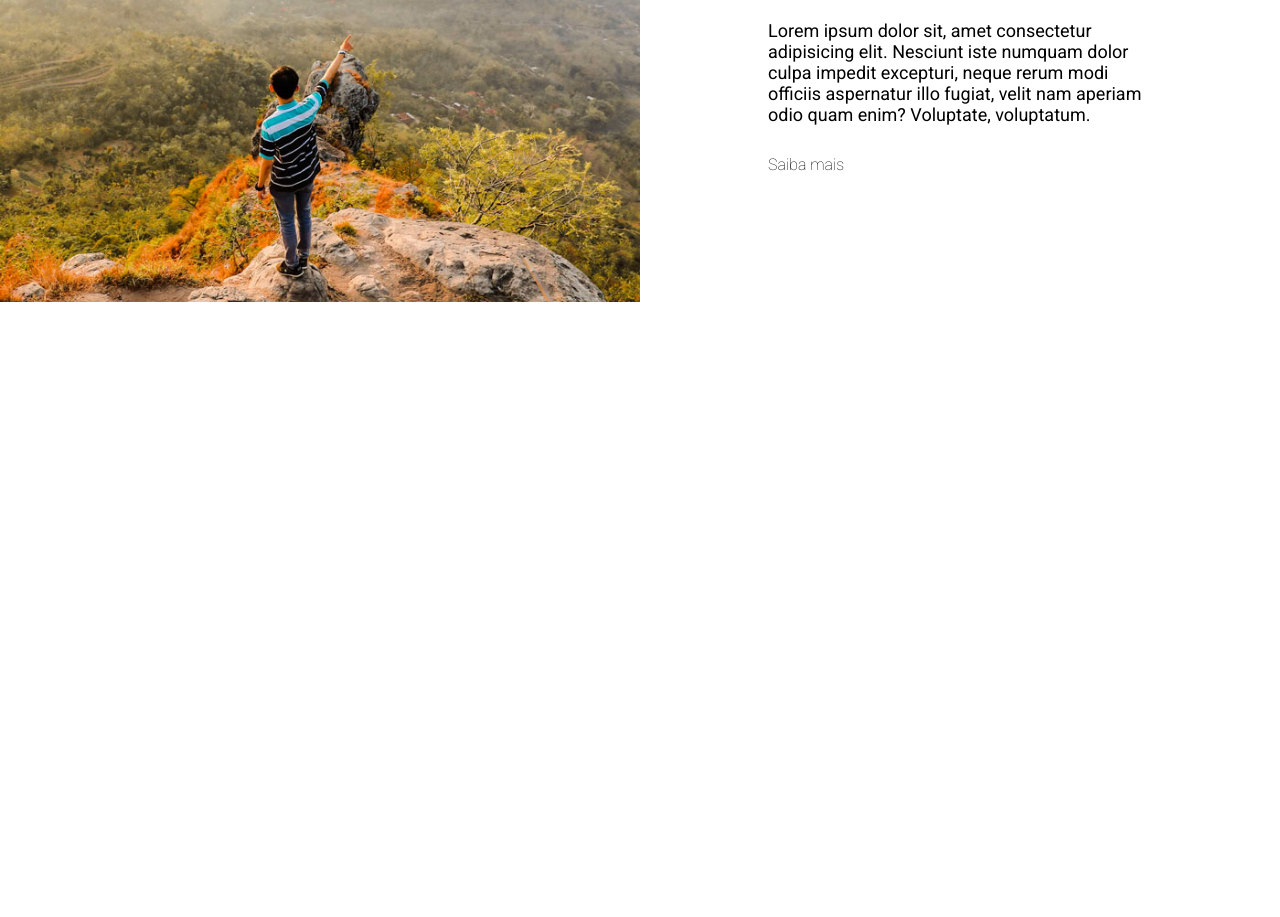
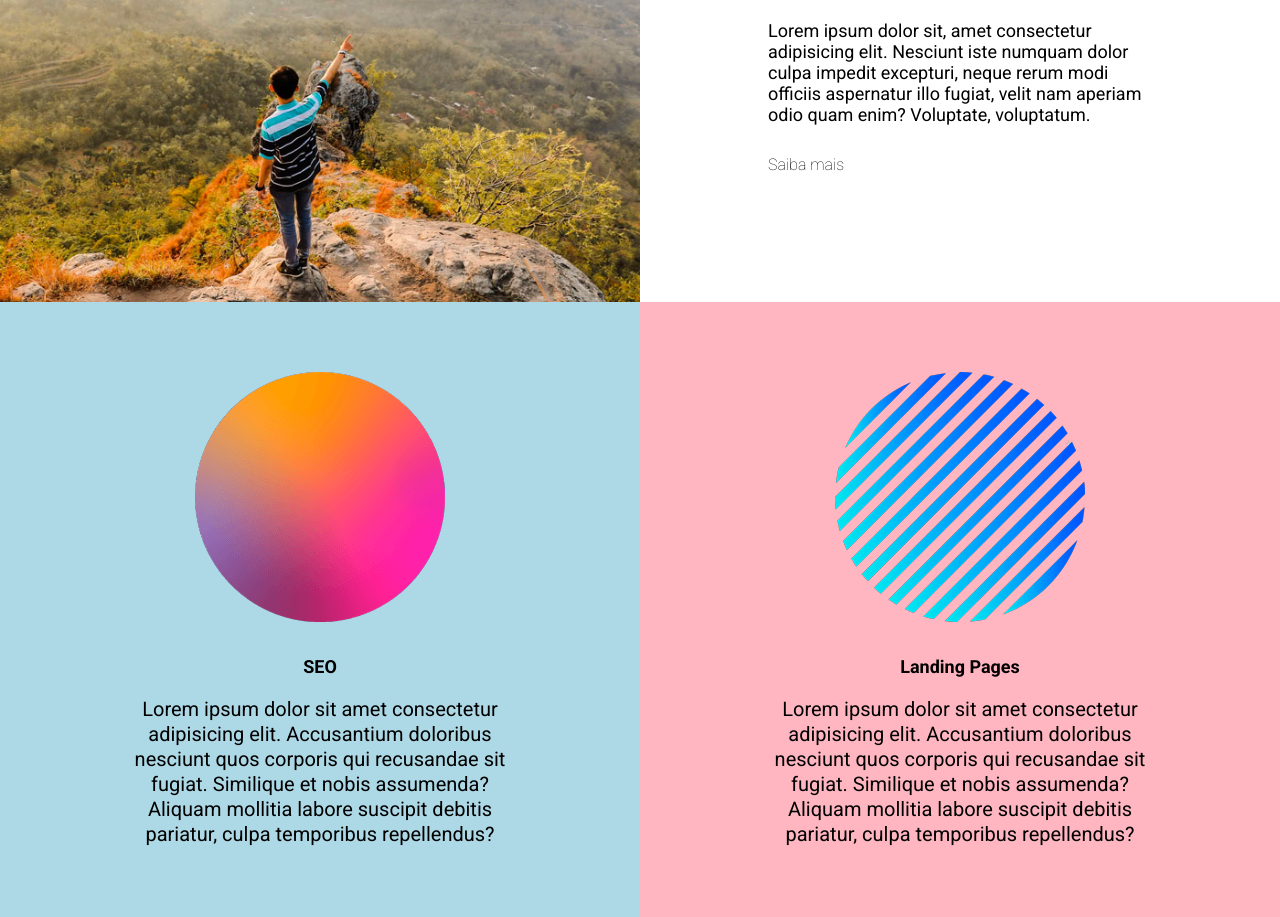
Before and after one commit to lucianoscabora/class-project-landing-page-xyz, a plain HTML site: page index.html in a window 1280 px wide. Shown: the part 1459-2376 px from the top of the page. Before the commit the page ends 1761 px from the top, so only its background shows below. Drawn offline with Linux system fonts and the light colour scheme.

Commit message:
service commit

```diff
--- a/index.html
+++ b/index.html
@@ -46,7 +46,6 @@
 
     <section class="hero">
         <h2>We make cool things</h2>
-
     </section>
 
     <section class="about">
@@ -55,13 +54,9 @@
             <p>Lorem ipsum dolor sit, amet consectetur adipisicing elit. Nesciunt iste numquam dolor culpa impedit excepturi, neque rerum modi officiis aspernatur illo fugiat, velit nam aperiam odio quam enim? Voluptate, voluptatum.</p>
             <a href="" class="btn-knowmore">Saiba mais</a>
         </div>
-
         <div class="image right">
-
         </div>
-
         <div class="image left">
-
         </div>
         <div class="item">
             <h3>Title</h3>
@@ -70,7 +65,23 @@
         </div>
     </section>
 
-    <section class="services"></section>
+    <section class="services">
+        <div class="service">
+            <img src="./src/images/bolinha1.png" alt="ball 1" />
+            <div class="service-info">
+                <h3>SEO</h3>
+                <p>Lorem ipsum dolor sit amet consectetur adipisicing elit. Accusantium doloribus nesciunt quos corporis qui recusandae sit fugiat. Similique et nobis assumenda? Aliquam mollitia labore suscipit debitis pariatur, culpa temporibus repellendus?</p>
+            </div>
+        </div>
+
+        <div class="service">
+        <img src="./src/images/bolinha2.png" alt="ball 2" />
+            <div class="service-info">
+                <h3>Landing Pages</h3>
+                <p>Lorem ipsum dolor sit amet consectetur adipisicing elit. Accusantium doloribus nesciunt quos corporis qui recusandae sit fugiat. Similique et nobis assumenda? Aliquam mollitia labore suscipit debitis pariatur, culpa temporibus repellendus?</p>
+            </div>
+        </div>
+    </section>
 
     <section class="projects"></section>
 
--- a/src/css/style.css
+++ b/src/css/style.css
@@ -162,6 +162,45 @@ body {
 
 .services {
   grid-area: services;
+  display: grid;
+  grid-template-columns: 1fr 1fr;
+}
+
+.services .service {
+    text-align: center;
+    padding: 70px 20px;
+}
+
+.services .service img {
+    width: 250px;
+    margin-bottom: 30px;
+}
+
+.services .service h3 {
+    font-size: 1.8rem;
+    font-weight: 700;
+}
+
+.services .service p {
+    font-size: 2rem;
+    font-weight: 400;
+    max-width: 400px;
+    margin: 20px auto 0;
+    line-height: 25px;
+}
+
+@media (max-width: 425px) {
+    .services {
+        grid-template-columns: 1fr;
+    }
+}
+
+.services .service:nth-child(1) {
+    background-color: lightblue;
+}
+
+.services .service:nth-child(2) {
+    background-color: lightpink;
 }
 
 /* Projects */
```
